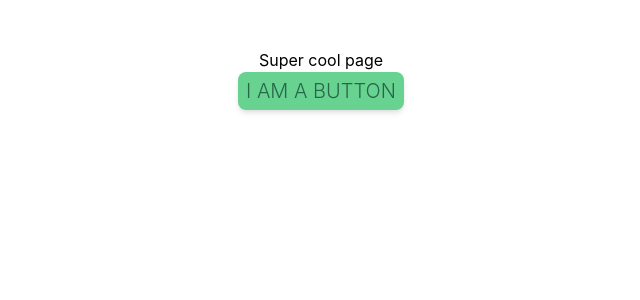
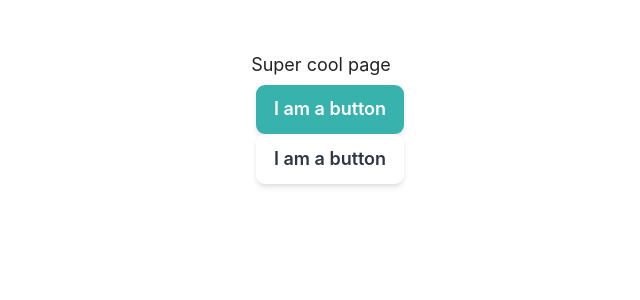
Before and after one commit to jonasholbech/cra-tailwind, a React (Create React App) app: page / in a window 1280 px wide. Shown: the top 300 px of the page, without its empty margins (319-959 px from the left). Built offline with nearby package versions, Linux system fonts and the light colour scheme.

Commit message:
custom css placeholder added

```diff
--- a/src/App.js
+++ b/src/App.js
@@ -9,6 +9,9 @@ function App() {
       <Button onClick={() => console.log("I was clicked")}>
         I am a button
       </Button>
+      <Button type="light" onClick={() => console.log("I was clicked")}>
+        I am a button
+      </Button>
     </div>
   );
 }
--- a/src/components/Button.jsx
+++ b/src/components/Button.jsx
@@ -1,12 +1,13 @@
 // src/components/button.jsx
 import React from "react";
 
-export default function Button({ children, ...buttonProps }) {
+export default function Button({ children, type = "heavy", ...buttonProps }) {
+  const types = {
+    heavy: `ml-4 rounded-lg px-4 md:px-5 xl:px-4 py-3 md:py-4 xl:py-3 bg-teal-500 hover:bg-teal-600 md:text-lg xl:text-base text-white font-semibold leading-tight shadow-md`,
+    light: `ml-4 rounded-lg px-4 md:px-5 xl:px-4 py-3 md:py-4 xl:py-3 bg-white hover:bg-gray-200 md:text-lg xl:text-base text-gray-800 font-semibold leading-tight shadow-md`
+  };
   return (
-    <button
-      className="px-2 py-1 rounded-lg bg-green-400 text-green-800 text-xl font-light uppercase shadow-md hover:shadow-lg"
-      {...buttonProps}
-    >
+    <button className={types[type]} {...buttonProps}>
       {children}
     </button>
   );
--- /dev/null
+++ b/src/custom.css
@@ -0,0 +1,40 @@
+* {
+  box-sizing: border-box;
+  margin: 0;
+}
+* + * {
+  margin-top: 1rem;
+}
+html,
+body {
+  margin: 0;
+  color: #555;
+  font-family: -apple-system, BlinkMacSystemFont, "Segoe UI", Roboto, Oxygen,
+    Ubuntu, Cantarell, "Open Sans", "Helvetica Neue", sans-serif;
+  font-size: 18px;
+  line-height: 1.4;
+}
+h1,
+h2,
+h3,
+h4,
+h5,
+h6 {
+  color: #222;
+  line-height: 1.2;
+}
+h1 + *,
+h2 + *,
+h3 + *,
+h4 + *,
+h5 + *,
+h6 + * {
+  margin-top: 0.5rem;
+}
+
+strong {
+  color: #222;
+}
+li {
+  margin-top: 0.25rem;
+}
```
Also changed, not shown: src/index.js (+7 -6 lines).
